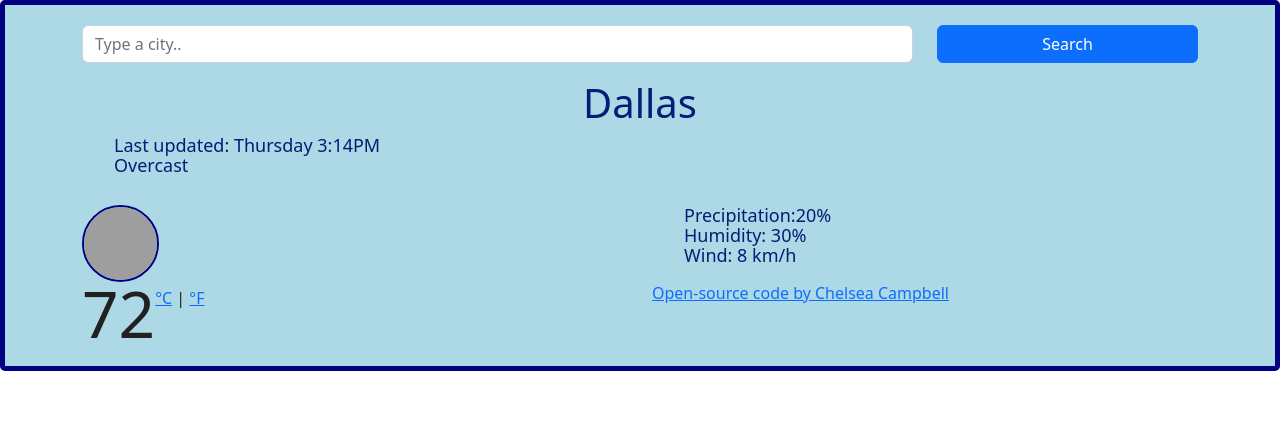
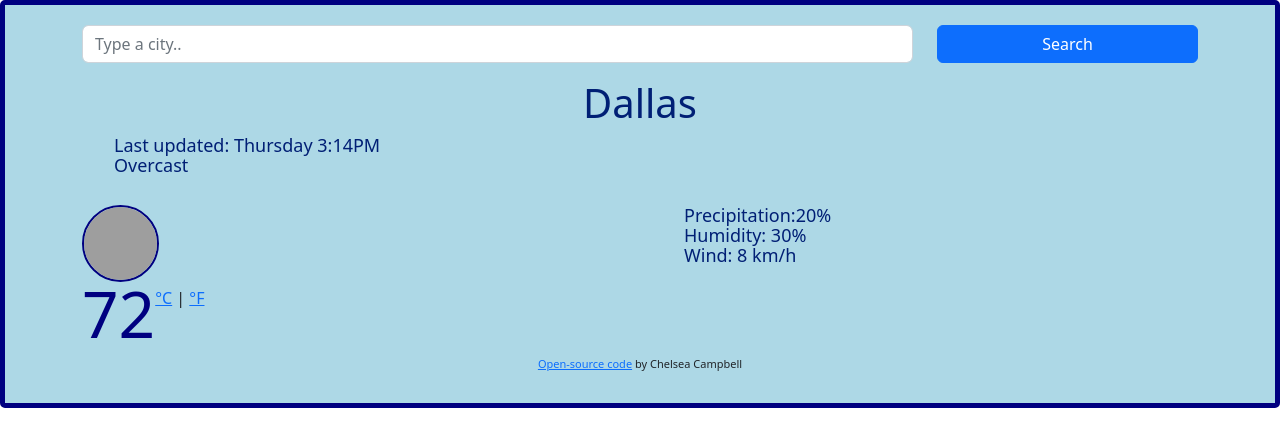
Before and after one commit to chelseacampbell22/weather-react, a React (Create React App) app: page / in a window 1280 px wide. Shown: the top 446 px of the page. Built offline with nearby package versions, Linux system fonts and the light colour scheme; grey boxes are pictures that could not be loaded.

Commit message:
Added a footer with Github link

```diff
--- a/src/App.css
+++ b/src/App.css
@@ -7,6 +7,7 @@
 
 .Weather .overview {
   margin-bottom: 30px;
+  text-align: left;
 }
 
 .Weather .weather-temperature img {
@@ -18,7 +19,7 @@
 }
 
 .Weather .weather-temperature strong {
-  color: rgb(33, 33, 33);
+  color: navy;
   font-size: 64px;
   line-height: 1;
   font-weight: 400;
@@ -31,7 +32,7 @@
 }
 
 .Weather .weather-temperature .active {
-  color: rgb(33, 33, 33);
+  color: navy;
   cursor: default;
 }
 
@@ -76,7 +77,7 @@ body {
 
 h1 {
   color: rgb(0, 31, 117);
-  font-size: 30px;
+  font-size: 40px;
   font-weight: bolder;
   line-height: 28px;
   margin-bottom: 10px;
@@ -103,3 +104,8 @@ li {
 li:first-letter {
   text-transform: capitalize;
 }
+footer {
+  font-size: 11px;
+  text-align: center;
+  margin: 10px 0;
+}
--- a/src/App.js
+++ b/src/App.js
@@ -64,16 +64,19 @@ export default function App() {
               <li>Humidity: {weatherData.humidity}%</li>
               <li>Wind: {weatherData.wind} km/h</li>
             </ul>
-            <a
-              href="https://github.com/chelseacampbell22/weather-react"
-              target="_blank"
-              rel="code"
-            >
-              Open-source code by Chelsea Campbell
-            </a>
           </div>
         </div>
-      </div>
+      </div>{" "}
+      <footer>
+        <a
+          href="https://github.com/chelseacampbell22/weather-react"
+          target="_blank"
+          rel="code"
+        >
+          Open-source code
+        </a>{" "}
+        by Chelsea Campbell
+      </footer>
     </div>
   );
 }
```
